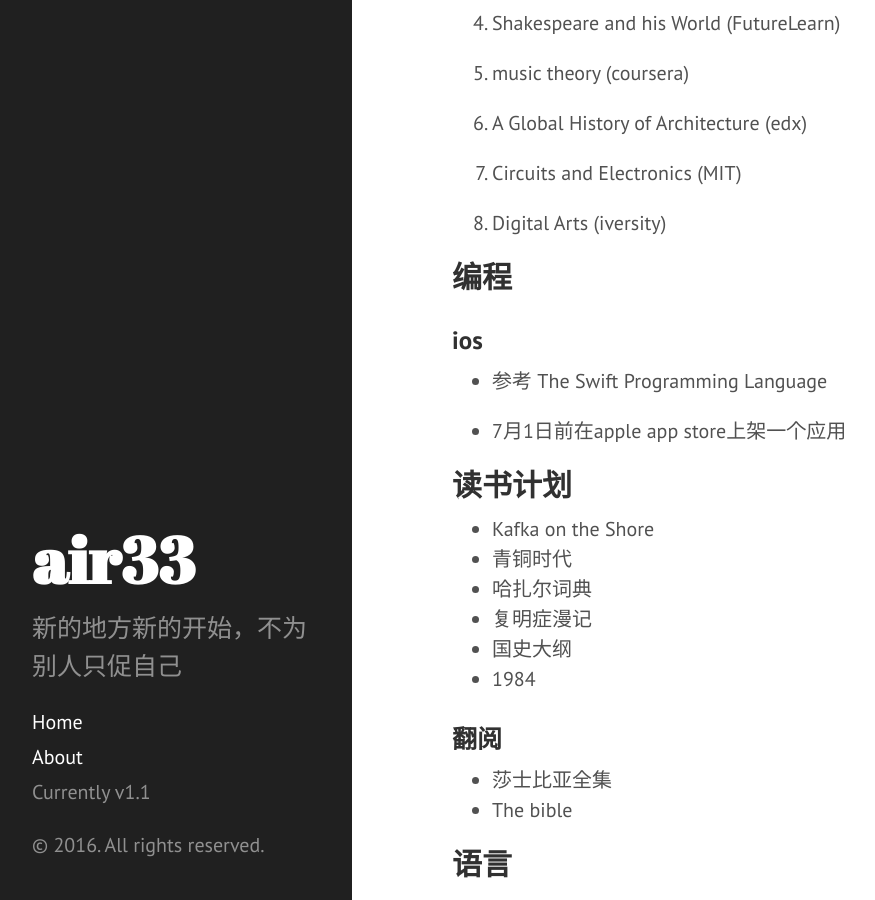
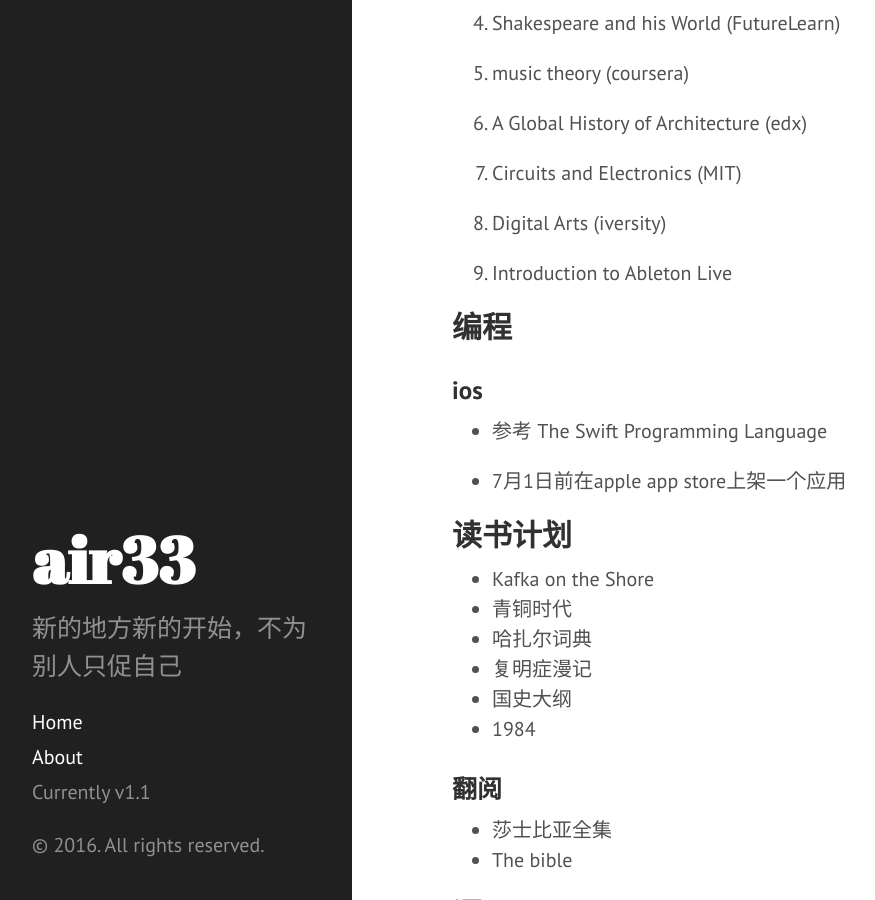
Before and after one commit to air33/air33.github.io, a Jekyll site: the page built from _posts/private/2016-01-03-todo-list-2016.md, in a window 1280 px wide and 900 px high, scrolled down 1248 px. Shown: the whole window, without its empty margins (8-883 px from the left). Built offline with Jekyll 4.4.1, drawn with Linux system fonts in a browser that asks for light colours; Markdown is read by kramdown in place of the engine named in the settings.

Commit message:
update todo list

```diff
--- a/_posts/private/2016-01-03-todo-list-2016.md
+++ b/_posts/private/2016-01-03-todo-list-2016.md
@@ -53,6 +53,8 @@ Become a data scientiest
 
 8. Digital Arts (iversity)
 
+9. Introduction to Ableton Live
+
 ## 编程
 
 ### ios
```
